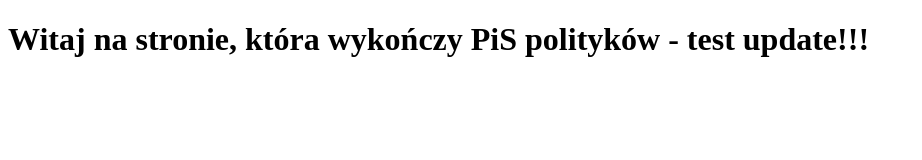
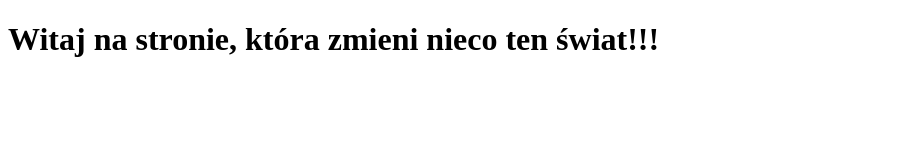
Before and after one commit to test-sergiusz-czarniak/test_please-respect.us, a plain HTML site: page index.html in a window 1280 px wide. Shown: the whole page, without its empty margins (0-922 px from the left). Drawn offline with Linux system fonts and the light colour scheme.

Commit message:
Update index.html
2-nd tests

```diff
--- a/index.html
+++ b/index.html
@@ -4,5 +4,5 @@
     <title>Please-respect.us</title>
   </head>
   <body>
-    <h1>Witaj na stronie, która wykończy PiS polityków - test update!!!</h1>
+    <h1>Witaj na stronie, która zmieni nieco ten świat!!!</h1>
   </body>
```
